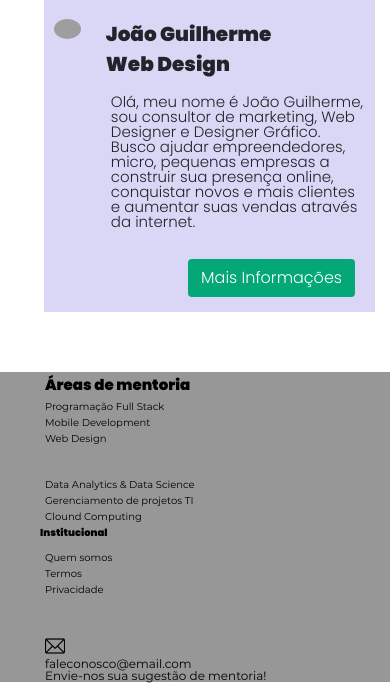
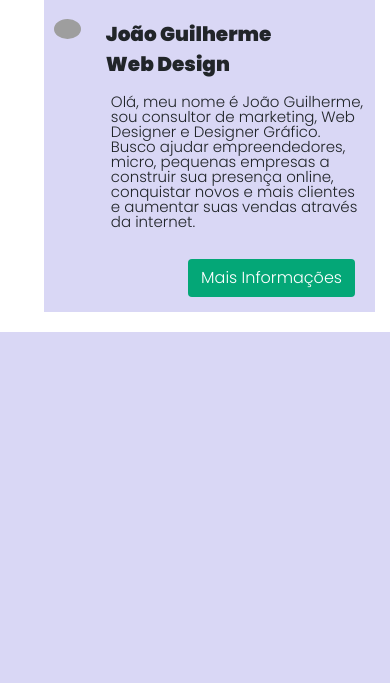
Before and after one commit to Deisemaya/projetoIntegrador2, a Node server app: page /mentores in a window 390 px wide. Shown: the part 1318-2001 px from the top of the page. After the commit the page ends 1650 px from the top, so only its background shows below. Run offline with Node 20, Linux system fonts and the light colour scheme; some libraries are stand-ins or nearby versions; some web fonts are replaced; grey boxes are pictures that could not be loaded.

Commit message:
correcao footer

```diff
--- a/views/mentores.ejs
+++ b/views/mentores.ejs
@@ -148,53 +148,6 @@
     </main>
 
 
-    <footer class="container-fluid">
-        <div class="row">
-
-            <div class="col-sm-12 col-md-3">
-                <div class="footer-tittle-1">Áreas de mentoria</div>
-                <div class="container container-itens-1">
-                    <ul>
-                        <li class="col-10 footer-subtittle-1"><a href="#">Programação Full Stack</a></li>
-                        <li class="col-10 footer-subtittle-1"><a href="#">Mobile Development</a></li>
-                        <li class="col-10 footer-subtittle-1"><a href="#">Web Design</a></li>
-                    </ul>
-                </div>
-            </div>
-
-            <div class="col-sm-12 col-md-3">
-                <div class="container container-intens-1">
-                    <ul>
-                        <li class="col-10 footer-subtittle-1"><a href="#">Data Analytics & Data Science</a></li>
-                        <li class="col-10 footer-subtittle-1"><a href="#">Gerenciamento de projetos TI</a></li>
-                        <li class="col-10 footer-subtittle-1"><a href="#">Clound Computing</a></li>
-                    </ul>
-                </div>
-            </div>
-
-            <div class="col-sm-12 col-md-3">
-                    <div class="footer-tittle-2">Institucional</div>
-                    <div class="container container-itens-2">
-                        <ul>
-                            <li class="col-7 footer-subtittle-1"><a href="#">Quem somos</a></li>
-                            <li class="col-7 footer-subtittle-1"><a href="#">Termos</a></li>
-                            <li class="col-7 footer-subtittle-1"><a href="#">Privacidade</a></li>
-                        </ul>
-                    </div>
-            </div>
-
-            <div class="col-sm-12 col-md-3">
-                <div class="container container-itens-3">
-                    <ul>
-                        <li class="col-12 footer-subtittle-1"><img class="img" src="images/email.png"></li>
-                        <li class="col-12 footer-subtittle-2">faleconosco@email.com</li>
-                        <li class="col-12 footer-subtittle-2">Envie-nos sua sugestão de mentoria!</li>
-                    </ul>
-                </div>
-        </div>
-    </footer>
-
-
 
 
 
```
Also changed, not shown: 1 other file.
